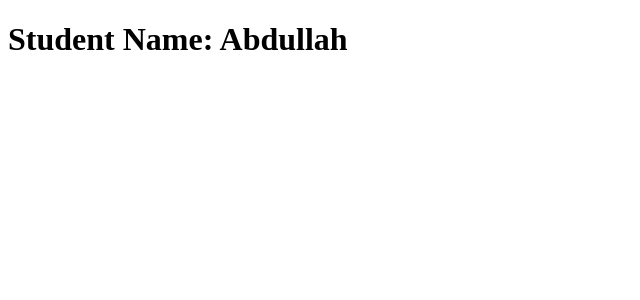
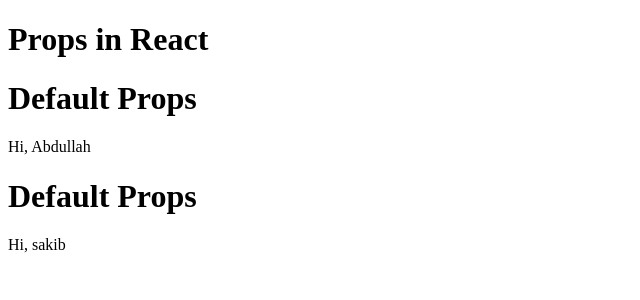
Before and after one commit to AbdullahRFA/React, a React (Vite) app in the folder my_react_app/: page / in a window 1280 px wide. Shown: the top 300 px of the page, without its empty margins (0-640 px from the left). Built offline with nearby package versions, Linux system fonts and the light colour scheme.

Commit message:
implement default propes

```diff
--- /dev/null
+++ b/my_react_app/src/features/default_propes.jsx
@@ -0,0 +1,10 @@
+function DefaultProps({name="New User"}) {
+  return (
+      <div>
+      <h1>Default Props</h1>
+      <p>Hi, {name}</p>
+    </div>
+  );
+}
+
+export default DefaultProps;
--- /dev/null
+++ b/my_react_app/src/features/propes.jsx
@@ -0,0 +1,13 @@
+import DefaultProps from "./default_propes";
+
+function Propes() {
+  return (
+    <div>
+      <h1>Props in React</h1>
+      <DefaultProps name="Abdullah" />
+      <DefaultProps name="sakib"/>
+    </div>
+  );
+}
+
+export default Propes;
--- a/my_react_app/src/main.jsx
+++ b/my_react_app/src/main.jsx
@@ -2,18 +2,19 @@ import { StrictMode } from "react";
 import { createRoot } from "react-dom/client";
 
 
-import MultipleCondition from "./features/multiple_condition";
-import Props from "./features/props_in_rect";
+// import MultipleCondition from "./features/multiple_condition";
+// import Props from "./features/props_in_rect";
 // import './index.css'
 // import App from './App.jsx'
 // import App from './features/JSX_with_curly_braces.jsx'
 // import App from './features/click_event_&_functionCall.jsx'
 // import App from './features/state_in_react.jsx'
 // import App from "./features/toggle.jsx";
-import StudentName from "./features/props_with_click.jsx";
+// import StudentName from "./features/props_with_click.jsx";
+import Props from "./features/propes.jsx";
 
 createRoot(document.getElementById("root")).render(
   <StrictMode>
-    <StudentName name="Abdullah" />
+  <Props />
   </StrictMode>,
 );
```
